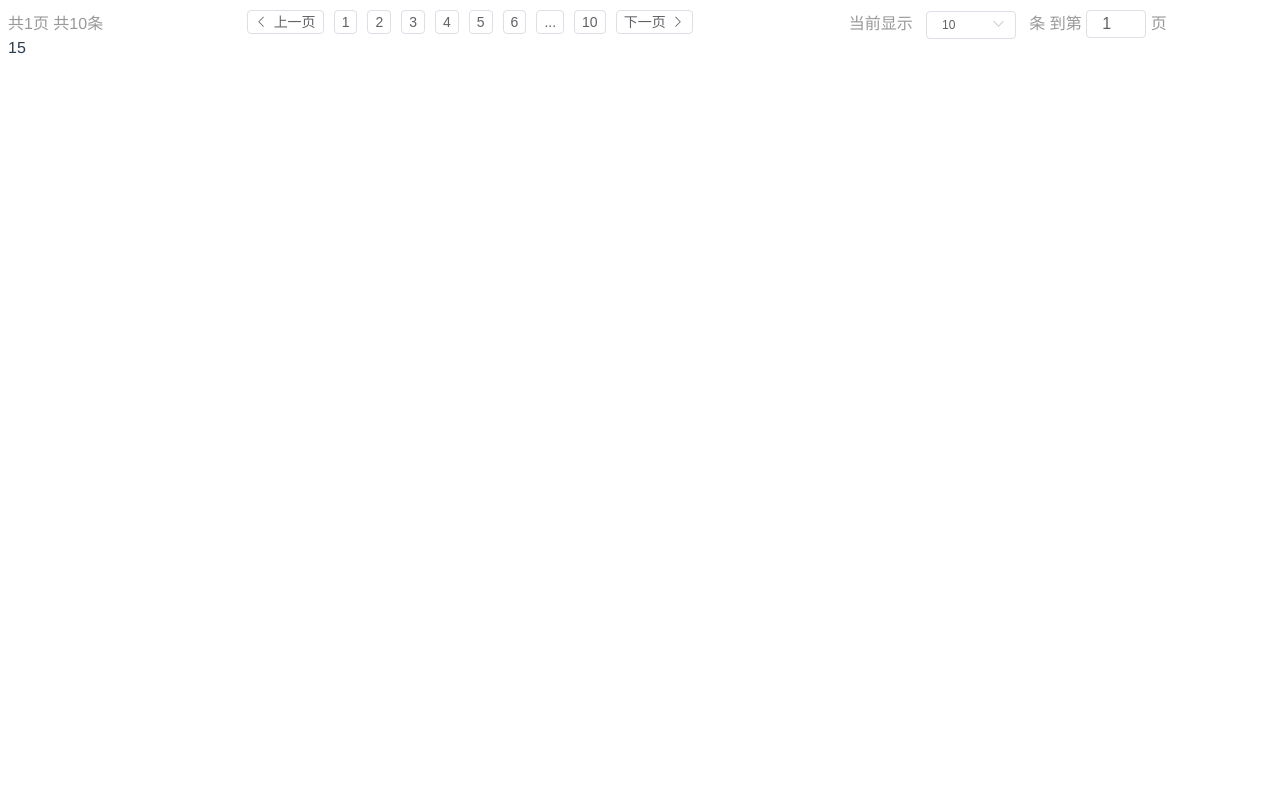
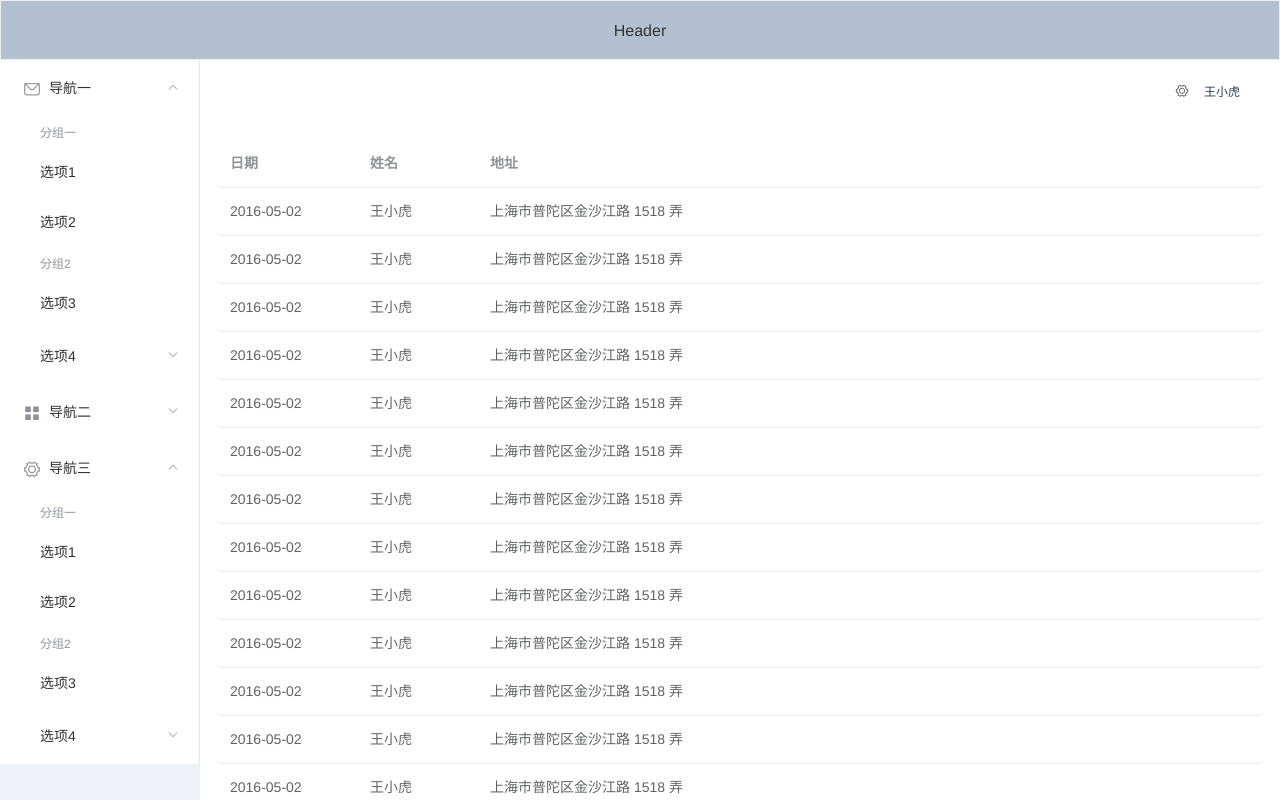
Before and after one commit to zhongjiao/learngit, a Vue app: page / in a window 1280 px wide. Shown: the top 800 px of the page. Built offline with nearby package versions, Linux system fonts and the light colour scheme.

Commit message:
office-commit 2/1

```diff
--- a/src/App.vue
+++ b/src/App.vue
@@ -16,6 +16,8 @@ export default {
     -webkit-font-smoothing: antialiased;
     -moz-osx-font-smoothing: grayscale;
     color: #2c3e50;
-  margin-top: 10px;
+  }
+  * {
+    margin: 0;
   }
 </style>
--- a/src/components/index.vue
+++ b/src/components/index.vue
@@ -1,144 +1,130 @@
-<template lang="html">
-  <el-row class="ymy-pagelist">
-    <el-col :span="4" class="page-total">
-      <span>共{{pageTotal}}页 共{{countTotal}}条</span>
-    </el-col>
-    <el-col :span="18" class="page-ctl-to">
-      <el-row type="flex" justify="end" class="page-controls">
-        <el-col :span="12" class="pagelist-ctl">
-          <el-button icon="el-icon-arrow-left">上一页</el-button>
-          <el-button @click="goPage(1)" :class="">1</el-button>
-          <el-button v-if="mdlPageCount[0] > 2">...</el-button>
-          <el-button v-for="count in mdlPageCount"
-                     :key="count"
-                     @click="goPage($event, count)">{{count}}</el-button>
-          <el-button v-if="mdlPageCount[mdlLen-1] < (countTotal-1)">...</el-button>
-          <el-button @click="goPage(pageData.length)">{{pageData.length}}</el-button>
-          <el-button>下一页<i class="el-icon-arrow-right el-icon--right"></i></el-button>
-        </el-col>
-        <el-col :span="12">
-          当前显示 &nbsp;
-          <el-select v-model="value" tag="span" class="ymy-input" size="mini" width="100px" placeholder="请选择">
-            <el-option
-              v-for="item in options"
-              :key="item.value"
-              :label="item.label"
-              :value="item.value">
-            </el-option>
-          </el-select> &nbsp; 条
-          到第
-          <input type="number" class="ymy-page-to" v-model="jumpPage">
-          页
-        </el-col>
-      </el-row>
-    </el-col>
-    <div style="clear: both">
-      {{this.$data.pageData[this.$data.pageData.length-1]}}
-    </div>
-  </el-row>
+<template>
+  <el-container class="main_view-container">
+    <el-header class="main_view-container-head">Header</el-header>
+    <el-container>
+      <el-aside width="200px" style="background-color: rgb(238, 241, 246)">
+        <el-menu :default-openeds="['1', '3']">
+          <el-submenu index="1">
+            <template slot="title"><i class="el-icon-message"></i>导航一</template>
+            <el-menu-item-group>
+              <template slot="title">分组一</template>
+              <el-menu-item index="1-1">选项1</el-menu-item>
+              <el-menu-item index="1-2">选项2</el-menu-item>
+            </el-menu-item-group>
+            <el-menu-item-group title="分组2">
+              <el-menu-item index="1-3">选项3</el-menu-item>
+            </el-menu-item-group>
+            <el-submenu index="1-4">
+              <template slot="title">选项4</template>
+              <el-menu-item index="1-4-1">选项4-1</el-menu-item>
+            </el-submenu>
+          </el-submenu>
+          <el-submenu index="2">
+            <template slot="title"><i class="el-icon-menu"></i>导航二</template>
+            <el-menu-item-group>
+              <template slot="title">分组一</template>
+              <el-menu-item index="2-1">选项1</el-menu-item>
+              <el-menu-item index="2-2">选项2</el-menu-item>
+            </el-menu-item-group>
+            <el-menu-item-group title="分组2">
+              <el-menu-item index="2-3">选项3</el-menu-item>
+            </el-menu-item-group>
+            <el-submenu index="2-4">
+              <template slot="title">选项4</template>
+              <el-menu-item index="2-4-1">选项4-1</el-menu-item>
+            </el-submenu>
+          </el-submenu>
+          <el-submenu index="3">
+            <template slot="title"><i class="el-icon-setting"></i>导航三</template>
+            <el-menu-item-group>
+              <template slot="title">分组一</template>
+              <el-menu-item index="3-1">选项1</el-menu-item>
+              <el-menu-item index="3-2">选项2</el-menu-item>
+            </el-menu-item-group>
+            <el-menu-item-group title="分组2">
+              <el-menu-item index="3-3">选项3</el-menu-item>
+            </el-menu-item-group>
+            <el-submenu index="3-4">
+              <template slot="title">选项4</template>
+              <el-menu-item index="3-4-1">选项4-1</el-menu-item>
+            </el-submenu>
+          </el-submenu>
+        </el-menu>
+      </el-aside>
+
+      <el-container>
+        <el-header class="main_content-head">
+          <div class="main_content-head-filter">
+            <el-dropdown>
+              <i class="el-icon-setting" style="margin-right: 15px"></i>
+              <el-dropdown-menu slot="dropdown">
+                <el-dropdown-item>查看</el-dropdown-item>
+                <el-dropdown-item>新增</el-dropdown-item>
+                <el-dropdown-item>删除</el-dropdown-item>
+              </el-dropdown-menu>
+            </el-dropdown>
+            <span>王小虎</span>
+          </div>
+        </el-header>
+
+        <el-main>
+
+          <el-table :data="tableData">
+            <el-table-column prop="date" label="日期" width="140">
+            </el-table-column>
+            <el-table-column prop="name" label="姓名" width="120">
+            </el-table-column>
+            <el-table-column prop="address" label="地址">
+            </el-table-column>
+          </el-table>
+        </el-main>
+      </el-container>
+    </el-container>
+  </el-container>
 </template>
-
 <script>
-export default {
-  data() {
-    return {
-      options: [{
-        value: '10',
-        label: '10条'
-      }, {
-        value: '50',
-        label: '50条'
-      }, {
-        value: '100',
-        label: '100条'
-      }, {
-        value: '500',
-        label: '500条'
-      }],
-      pageData: [],
-      value: 10,
-      pageNum: 1,
-      jumpPage: 1,
-      start: 2,
-      countTotal: 0,
-      mdlLen: 5
-    }
-  },
-  created() {
-    for (let i = 0; i < 10; i ++) {
-      this.pageData.push(Math.floor(Math.random() * 101));
-    }
-    this.countTotal = this.pageData.length;
-  },
-  computed: {
-    pageTotal() {
-      return Math.ceil(this.countTotal / this.value);
-    },
-    mdlPageCount() {
-      let tempArr = [];
-      for (let i = 0; i < this.mdlLen; i ++) {
-        tempArr[i] = this.start++;
-      }
-      return tempArr;
-    },
-    isActive() {
-
-    }
-  },
-  watch: {
-
-  },
-  methods: {
-    goPage(event,count) {
-      let avg = Math.floor(this.mdlLen / 2);
-
-      this.mdlPageCount[avg] = count;
-      if(this.pageData.length > this.mdlLen) {
-        if((count - avg) > 1 && (count + avg -1) < (this.countTotal - 1)) this.start = count - avg;
-        if((count - avg) <= 1) this.start = 2;
-        if((count + avg -1) >= (this.countTotal - 1)) this.start = this.pageData.length - this.mdlLen;
+  export default {
+    data() {
+      const item = {
+        date: '2016-05-02',
+        name: '王小虎',
+        address: '上海市普陀区金沙江路 1518 弄'
+      };
+      return {
+        tableData: Array(20).fill(item)
       }
     }
-  },
-  mounted: function(){
+  };
+</script>
+<style lang="scss">
+  .main_view-container {
 
-  }
-}
-</script>
+    position: absolute;
+    height: 100%;
+    width: 100%;
 
-<style lang="scss">
-  .ymy-pagelist {
-    .page-controls {
-      text-align: right;
+    .main_view-container-head {
+
+      background-color: #B3C0D1;
+      color: #333;
+      text-align: center;
+      line-height: 60px;
+      border: 1px solid #eee;
     }
-    .el-button {
-      padding: 4px 7px;
+    .main_content-head {
+
+      padding-right: 40px;
+      display: flex;
+      justify-content: flex-end;
+      align-items: center;
+      font-size: 12px
     }
-    .page-total, .page-ctl-to {
-      color: #999;
-    }
-    .pagelist-ctl {
-      white-space: nowrap;
-    }
-    .ymy-input {
-      width: 90px;
-    }
-    .ymy-page-to {
-      -webkit-appearance: none;
-      box-sizing: border-box;
-      color: #606266;
-      display: inline-block;
-      font-size: inherit;
-      line-height: 1;
-      outline: 0;
-      padding: 0 3px 0 15px;
-      width: 60px;
-      height:28px;
-      border-radius: 4px;
-      border: 1px solid #dcdfe6;
-    }
-    .active {
-      color: dodgerblue;
+    .main_content-head-filter{
+      cursor: pointer;
+      &:hover {
+        color: darkred;
+        text-shadow: 1px 0px 0 dodgerblue;
+      }
     }
   }
 </style>
```
Also changed, not shown: src/components/page/page.vue (added, +183 -0 lines). Lines whose indentation alone changed are shown as unchanged.
